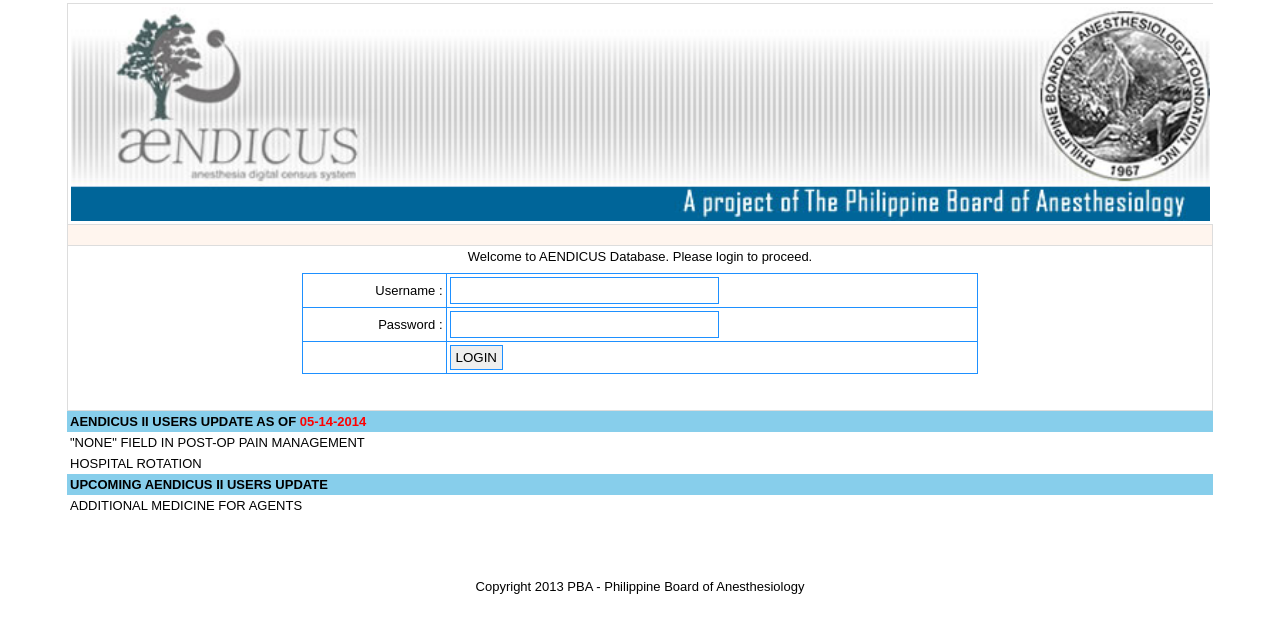
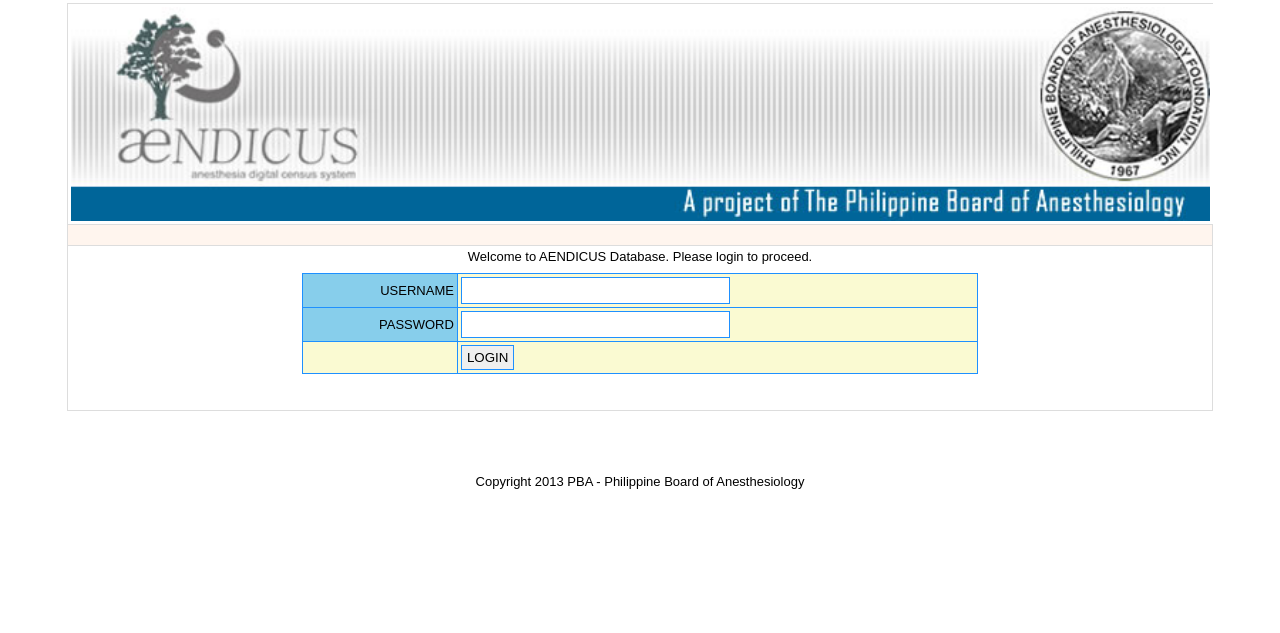
Before and after one commit to gyveryeoh/anesthesiology, a CodeIgniter app: page /anesthesiology/ in a window 1280 px wide. Shown: the top 633 px of the page. Run offline with CodeIgniter, Linux system fonts and the light colour scheme; the visitor is signed in with stand-in values (Sample User, id 1).

Commit message:
05_14_14

```diff
--- a/application/models/search/search_caselog_model.php
+++ b/application/models/search/search_caselog_model.php
@@ -16,6 +16,12 @@ Class Search_caselog_model extends CI_Model
         elseif($user_id == 0 && $institution_id ==0 && $status_id !=0)
         {
         $this->db->from('patient_form');
+        $this->db->where('anesth_status_id',$status_id);
+        }
+        elseif($user_id == 0 && $institution_id !=0 && $status_id !=0)
+        {
+        $this->db->from('patient_form');
+        $this->db->where('institution_id',$institution_id);
         $this->db->where('anesth_status_id',$status_id);
         }
         elseif($user_id != 0 && $institution_id !=0 && $status_id ==0)
--- a/application/views/header/header.php
+++ b/application/views/header/header.php
@@ -1,6 +1,7 @@
 <!DOCTYPE html PUBLIC "-//W3C//DTD XHTML 1.0 Transitional//EN" "http://www.w3.org/TR/xhtml1/DTD/xhtml1-transitional.dtd">
 <head>
           <meta charset="UTF-8">
+                    <link REL="SHORTCUT ICON" HREF="<?php echo base_url(); ?>assets/images/icon.png">
           <title>AENDICUS</title>
 <noscript>
           <meta http-equiv="refresh" content="0; url=http://oltrap.pchrd.dost.gov.ph/index.php/administrator/javascript/" />
--- a/application/views/login_view.php
+++ b/application/views/login_view.php
@@ -26,36 +26,21 @@
 <?php echo form_open('verifylogin'); ?>
 <table width="60%" cellpadding="1" cellspacing="0" class="border-less">
           <tr>
-                    <td class="td_top td_bottom td_left td_right" align="right" style="border: 1px solid dodgerblue;">Username :</td>
-                    <td style="border: 1px solid dodgerblue; border-left:hidden;"><input type="text" name="username" size="30">
+                    <td class="td_top td_bottom td_left td_right question" align="right" style="border: 1px solid dodgerblue;">USERNAME</td>
+                    <td style="border: 1px solid dodgerblue; border-left:hidden;" class="answer"><input type="text" name="username" size="30">
           </tr>
           <tr>
-                    <td class="td_top td_bottom td_left td_right" align="right" style="border: 1px solid dodgerblue;border-top:hidden;">Password :</td>
-                    <td style="border: 1px solid dodgerblue; border-left:hidden;border-top:hidden;"><input type="password" size="30" name="password">
+                    <td class="td_top td_bottom td_left td_right question" align="right" style="border: 1px solid dodgerblue;border-top:hidden;">PASSWORD</td>
+                    <td style="border: 1px solid dodgerblue; border-left:hidden;border-top:hidden;" class="answer"><input type="password" size="30" name="password">
           </tr>
           <tr>
-                    <td class="td_top td_bottom td_left td_right" align="right" style="border: 1px solid dodgerblue;border-top:hidden;">&nbsp;</td>
-                    <td style="border: 1px solid dodgerblue; border-left:hidden;border-top:hidden;"><input type="submit" name="login" value="LOGIN">
+                    <td class="td_top td_bottom td_left td_right answer" align="right" style="border: 1px solid dodgerblue;border-top:hidden;">&nbsp;</td>
+                    <td style="border: 1px solid dodgerblue; border-left:hidden;border-top:hidden;" class=answer><input type="submit" name="login" value="LOGIN">
           </tr>
 </table>
 <br><br>
 </td>
 </tr>
-          <tr>
-                    <td class="border-less question"><b>AENDICUS II USERS UPDATE AS OF <font color=red><?php echo date('m-d-Y'); ?></font></b></td>
-          </tr>
-          <tr>
-                    <td class="border-less">"NONE" FIELD IN POST-OP PAIN MANAGEMENT</td>
-          </tr>
-          <tr>
-                    <td class="border-less">HOSPITAL ROTATION</td>
-          </tr>
-          <tr>
-                    <td class="border-less question"><b>UPCOMING AENDICUS II USERS UPDATE</b></td>
-          </tr>
-          <tr>
-                    <td class="border-less">ADDITIONAL MEDICINE FOR AGENTS</td>
-          </tr>
 <tr>
 <td colspan="2" align="center" style="border-top:hidden;" class="border-less"><br><br><br><br>Copyright 2013 PBA - Philippine Board of Anesthesiology </td>
 </tr>
--- a/application/views/resident_lists.php
+++ b/application/views/resident_lists.php
@@ -33,7 +33,7 @@
             <td align="center" width=10% class="answer"><a href="<?php echo base_url(); ?>index.php/home/resident_encoded?resident_id=<?php echo $user_id; ?>">VIEW</a></td>
             <td align="center" width=15% class="answer"><a href="<?php echo base_url(); ?>index.php/reports_controller/login_summary?resident_id=<?php echo $user_id; ?>">VIEW</a></td>
           <td align="center" width=15% class="answer">VIEW</a></td>
-          <td align="center" width=15% class="answer"><a href="<?php /* echo base_url(); ?>index.php/reports_controller/reports_list?resident_id=<?php echo $user_id; */ ?>">VIEW</a></td>
+          <td align="center" width=15% class="answer"><a href="<?php echo base_url(); ?>index.php/reports_controller/reports_list?resident_id=<?php echo $user_id; ?>">VIEW</a></td>
           <td align="center" width=15% bgcolor="<?php echo $color; ?>"><?php echo $res_info->date_encode; ?></td>
           </tr>
           <?php endforeach; ?>
```
